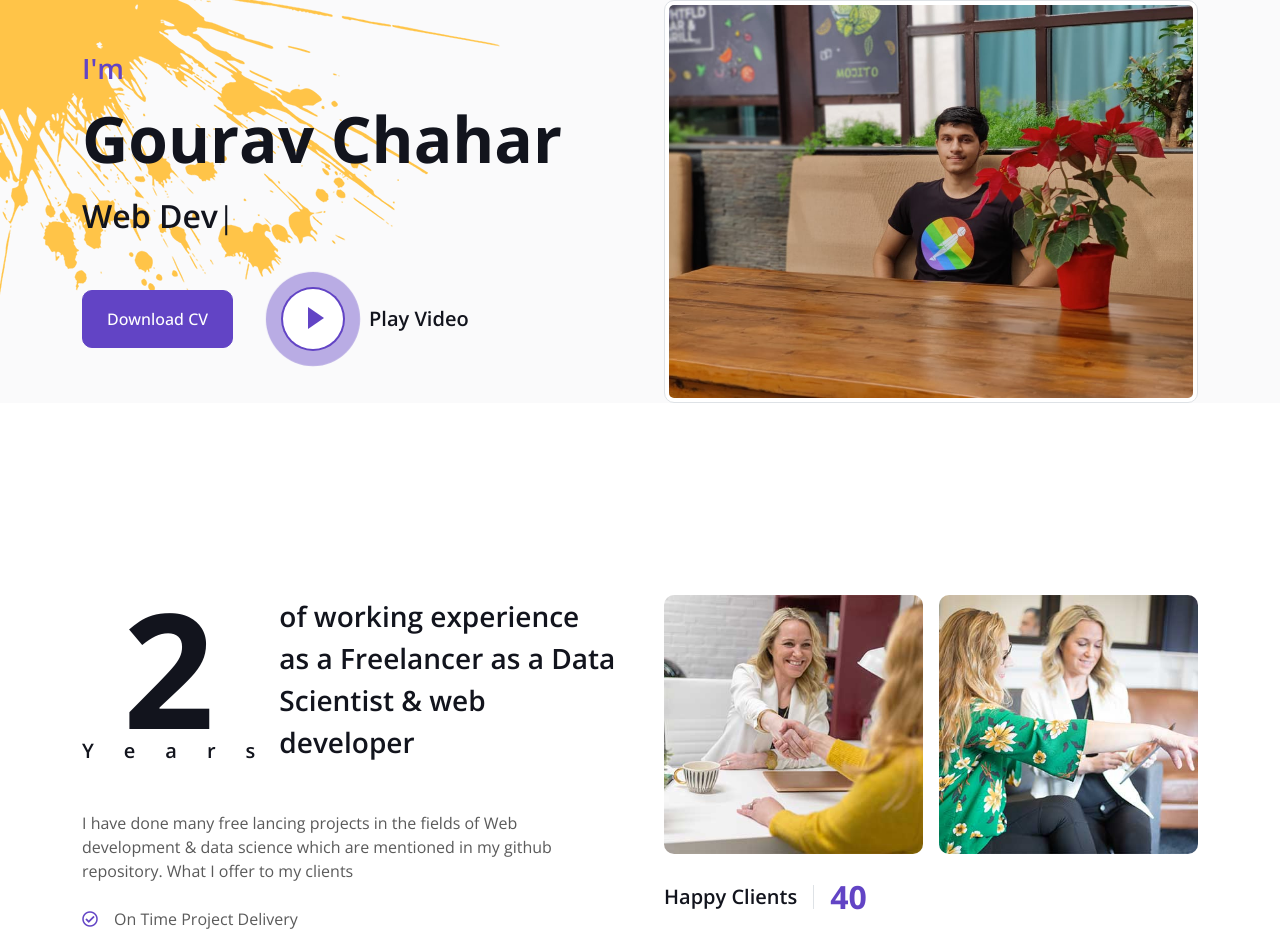
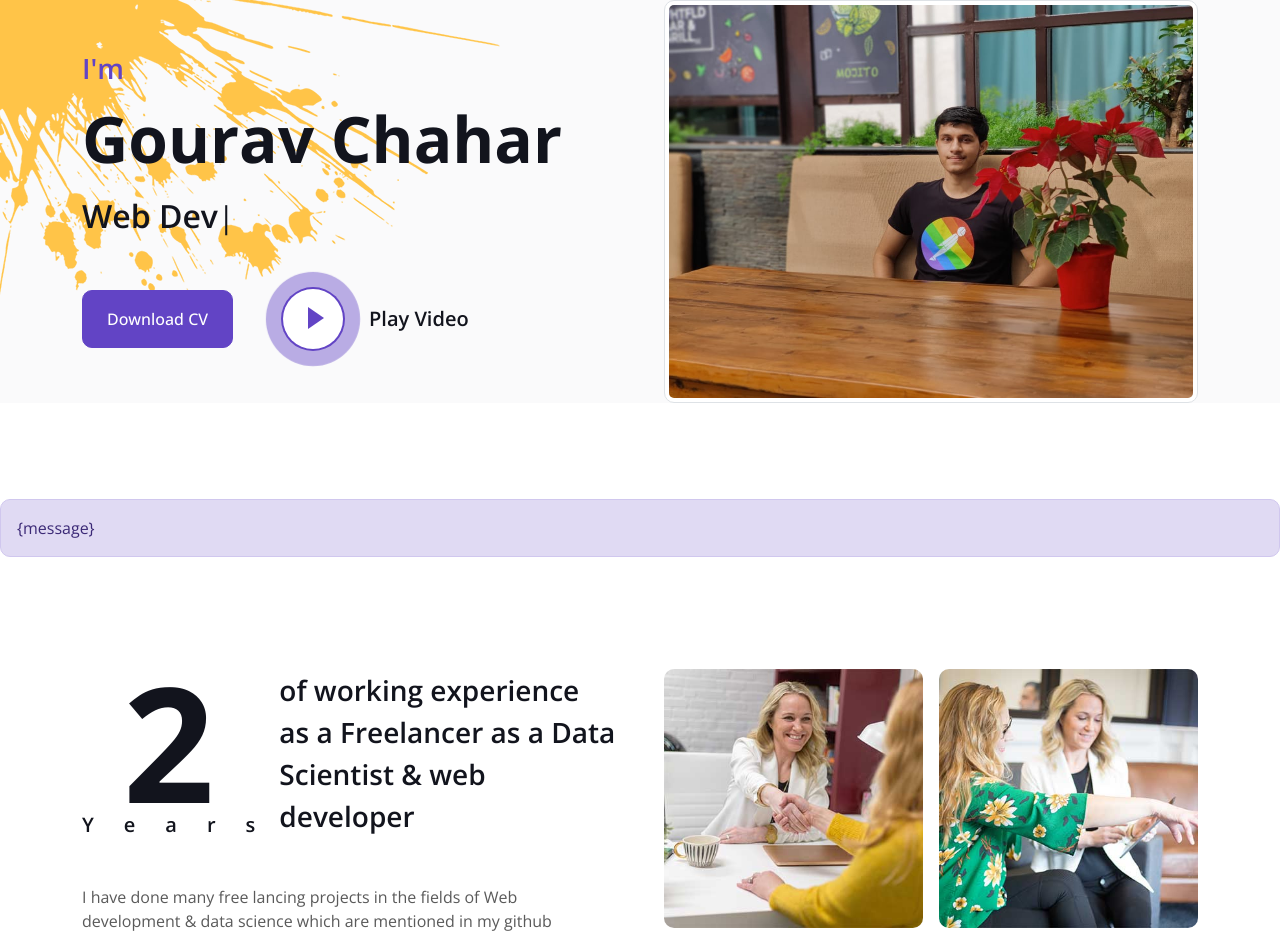
Before and after one commit to gouravchahar13/portfolio_website, a Django app: page / in a window 1280 px wide. Shown: the top 931 px of the page. Run offline with Django 5.2, Linux system fonts and the light colour scheme; tables that the repository leaves empty hold one stand-in row (values such as "Sample post"); one stand-in notice (Sample message) is shown; parts of the project's set-up code (start-up, migrations or seed data) failed here and were passed over; some libraries are stand-ins or nearby versions.

Commit message:
message working

```diff
--- a/templates/index.html
+++ b/templates/index.html
@@ -80,10 +80,12 @@
     </div>
     <!-- Video Modal End -->
 
-{%if message in messages%}
-<div class="alert alert-primary container-fluid col-12" role="alert">
-    {{message}}  </div>
-{%endif%}
+{% if messages %}
+        {% for message in messages %}
+        <div class="alert alert-primary container-fluid col-12" role="alert">
+            {message}  </div>
+        {% endfor %}
+{% endif %}
 
     <!-- About Start -->
     <div class="container-xxl py-6" id="about">
```
